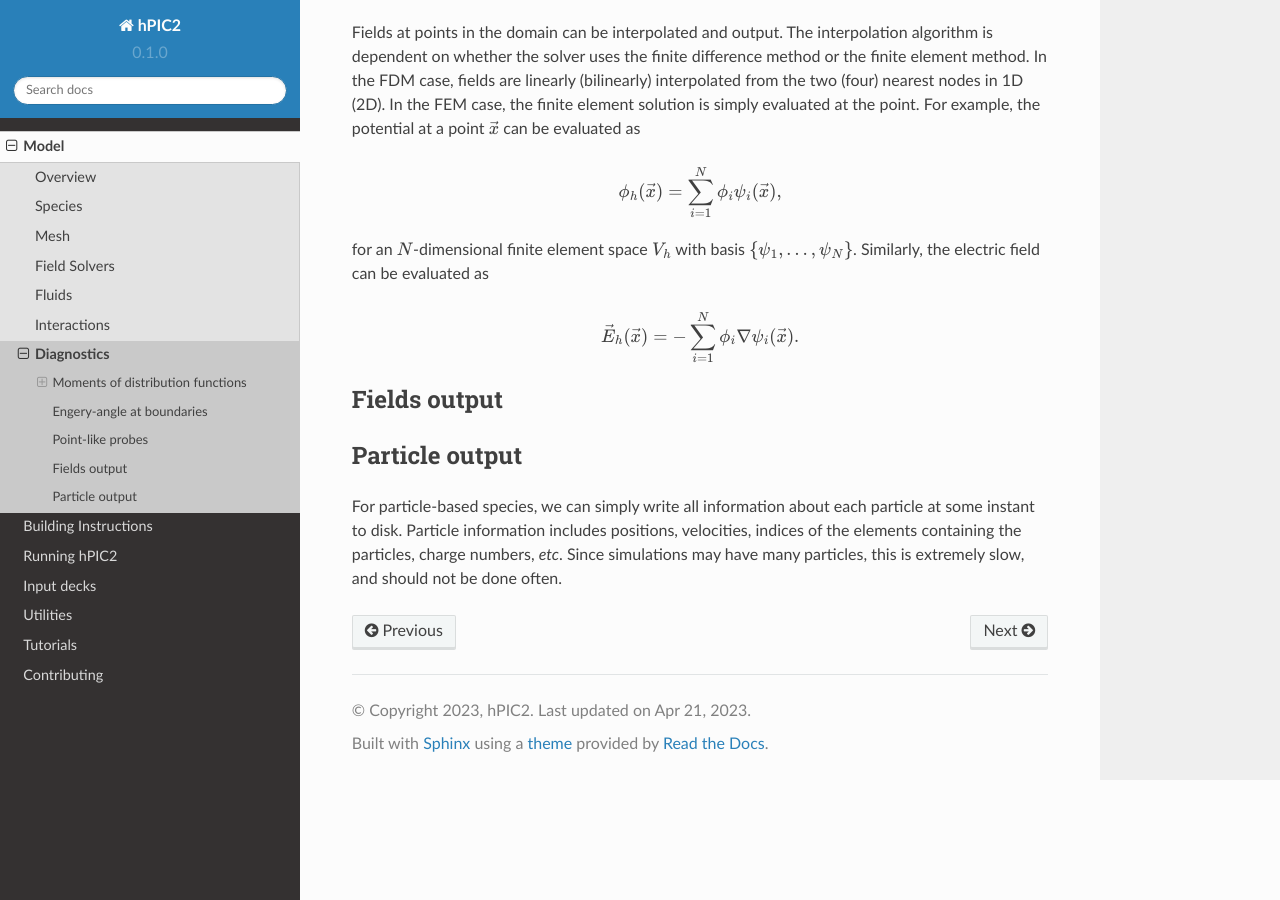
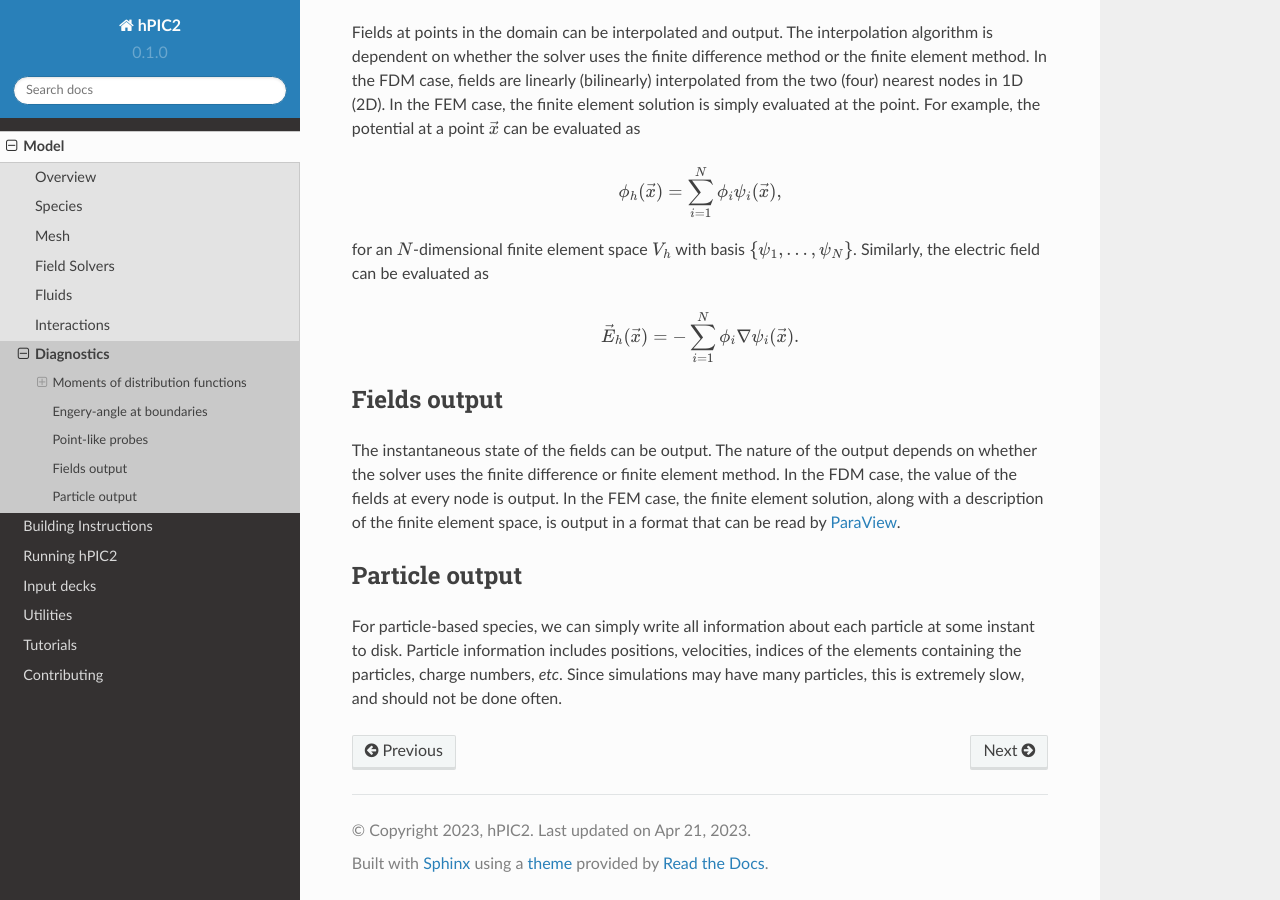
Before and after one commit to lcpp-org/hpic2doc, a Sphinx documentation site: the page built from docs/source/diagnostics.rst, in a window 1280 px wide and 900 px high, scrolled down 3919 px. Built offline with Sphinx 7.4.7 and the Read the Docs theme 2.0.0, drawn with Linux system fonts in a browser that asks for light colours.

Commit message:
Talk about field output

```diff
--- a/docs/source/diagnostics.rst
+++ b/docs/source/diagnostics.rst
@@ -257,6 +257,14 @@ Similarly, the electric field can be evaluated as
 Fields output
 --------------
 
+The instantaneous state of the fields can be output.
+The nature of the output depends on whether the solver uses the
+finite difference or finite element method.
+In the FDM case, the value of the fields at every node is output.
+In the FEM case, the finite element solution,
+along with a description of the finite element space,
+is output in a format that can be read by `ParaView <https://www.paraview.org/>`_.
+
 Particle output
 ----------------
 
```
